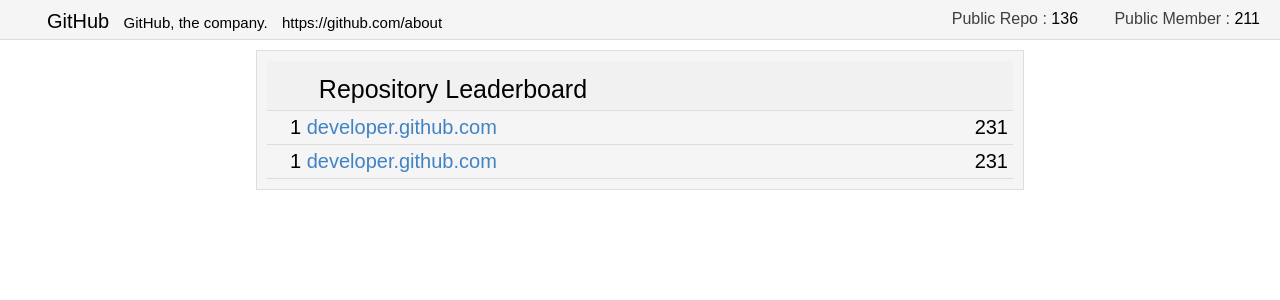
After one commit to pravj/teamwork, a Flask app: template teamwork/templates/repos.html in a window 1280 px wide. The commit adds this page. Shown: the top 300 px of the page. Run offline with Flask 2, Linux system fonts and the light colour scheme; the template is opened without the code that fills it: most values are stand-ins (such as "Sample title", 1, 10 or a date in 2020); parts of the project's set-up code (start-up, migrations or seed data) failed here and were passed over; some web fonts are replaced.

Commit message:
add sample template for repository leaderboard

```diff
--- a/teamwork/static/css/style.css
+++ b/teamwork/static/css/style.css
@@ -99,3 +99,35 @@ a {
 .org-member-info-company {
   margin-right: 10px;
 }
+
+.org-repos {
+  width: 60%;
+  font-size: 25px;
+  background: #F5F5F5;
+  margin: auto;
+  margin-top: 10px;
+  padding: 10px;
+  display: table;
+  border: 1px solid #DDDDDD;
+}
+
+.org-repos-head {
+  height: 50px;
+  border-bottom: 1px solid #DDDDDD;
+  background: #F1F1F1;
+  padding: 10px;
+}
+
+.repo-board {
+  margin-left: 10px;
+}
+
+.repo-board-repo {
+  font-size: 20px;
+  padding: 5px;
+  border-bottom: 1px solid #DDDDDD;
+}
+
+.repo-board-repo-name a {
+  color: #4183C4;
+}
--- /dev/null
+++ b/teamwork/templates/repos.html
@@ -0,0 +1,68 @@
+<!DOCTYPE html>
+<html>
+  <head>
+    {% if org != "" %}
+    <title>{{ org }}</title>
+    {% endif %}
+
+    <link rel="stylesheet" type="text/css" href="{{ url_for('static', filename='css/pure-min.css') }}">
+    <link rel="stylesheet" type="text/css" href="{{ url_for('static', filename='css/octicons/octicons.css') }}">
+    <link rel="stylesheet" type="text/css" href="{{ url_for('static', filename='css/style.css') }}">
+  </head>
+
+  <body>
+    <div class="container">
+
+      <div class="header pure-g">
+        <div class="pure-u-2-3 org">
+          <span class="octicon octicon-organization"></span>
+          <span class="org-name"><a href="https://github.com/github">GitHub</a></span>
+          <span class="org-bio">GitHub, the company.</span>
+          <span class="org-blog">https://github.com/about</span>
+        </div>
+
+        <div class="pure-u-1-3 info">
+          <span class="octicon octicon-repo"></span>
+          <span class="info-repo">Public Repo :</span>
+          <span class="info-repo-count">136</span>
+          <span class="octicon octicon-person"></span>
+          <span class="info-member">Public Member :</span>
+          <span class="info-member-count">211</span>
+        </div>
+      </div>
+
+      <div class="org-repos pure-g">
+        <div class="pure-u-1 org-repos-head">
+          <span class="mega-octicon octicon-repo"></span>
+          <span class="repo-board">Repository Leaderboard</span>
+        </div>
+
+        <div class="repo-board-repo pure-u-1">
+          <span class="octicon octicon-list-unordered"></span>
+          <span class="repo-rank">1</span>
+          <span class="repo-board-repo-name">
+            <a href="https://github.com/github/developer.github.com">developer.github.com</a>
+          </span>
+          <span class="commit-count">
+            <span class="octicon octicon-git-commit"></span>
+            <span class="top-right-commit-count">231</span>
+          </span>
+        </div>
+
+        <div class="repo-board-repo pure-u-1">
+          <span class="octicon octicon-list-unordered"></span>
+          <span class="repo-rank">1</span>
+          <span class="repo-board-repo-name">
+            <a href="https://github.com/github/developer.github.com">developer.github.com</a>
+          </span>
+          <span class="commit-count">
+            <span class="octicon octicon-git-commit"></span>
+            <span class="top-right-commit-count">231</span>
+          </span>
+        </div>
+
+      </div>
+
+    </div>
+  </body>
+</html>
```
